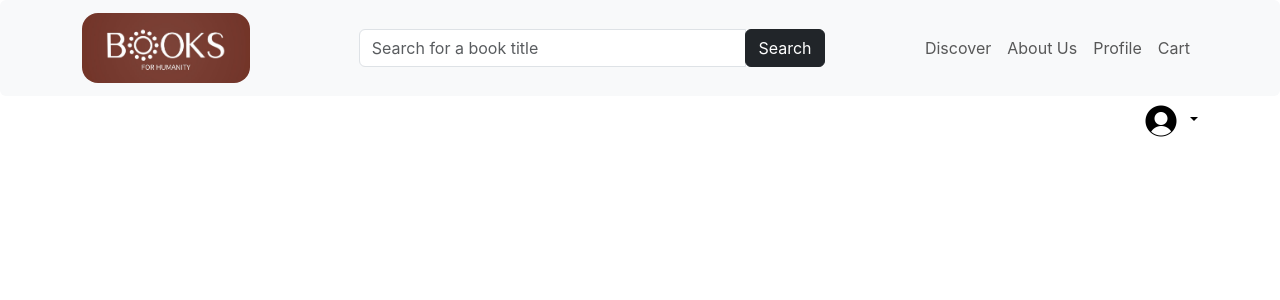
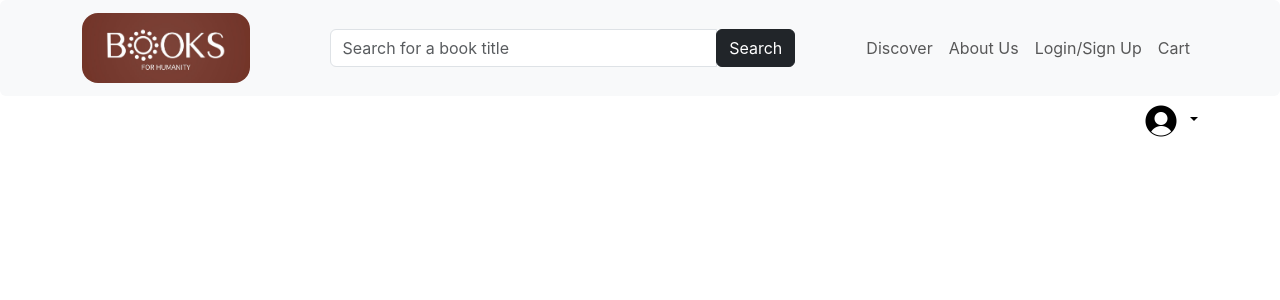
Before and after one commit to DanigCuevas/BooksForHumanity, a React (Create React App) app: page /demoProfile in a window 1280 px wide. Shown: the top 300 px of the page. Built offline with nearby package versions, Linux system fonts and the light colour scheme.

Commit message:
for now still need to edit

```diff
--- a/src/components/DemoProfile.js
+++ b/src/components/DemoProfile.js
@@ -20,7 +20,7 @@ export default function DemoProfile() {
           <li><a className="dropdown-item" href="#">Settings</a></li>
           <li><a className="dropdown-item" href="#">Profile</a></li>
           <li><hr className="dropdown-divider" /></li>
-          <li><a className="dropdown-item" href="#">Sign out</a></li>
+          <li><a className="dropdown-item" href="/">Sign out</a></li>
         </ul>
       </div>
     </div>
--- a/src/components/Navbar.js
+++ b/src/components/Navbar.js
@@ -58,7 +58,7 @@ export default function Navbar() {
                 <Link to="/about" className="nav-link">About Us</Link>
               </li>
               <li className="nav-item">
-                <Link to="/profile" className="nav-link">Profile</Link>
+                <Link to="/profile" className="nav-link">Login/Sign Up</Link>
               </li>
               <li className="nav-item">
                 <Link to="/cart" className="nav-link">Cart</Link>
```
